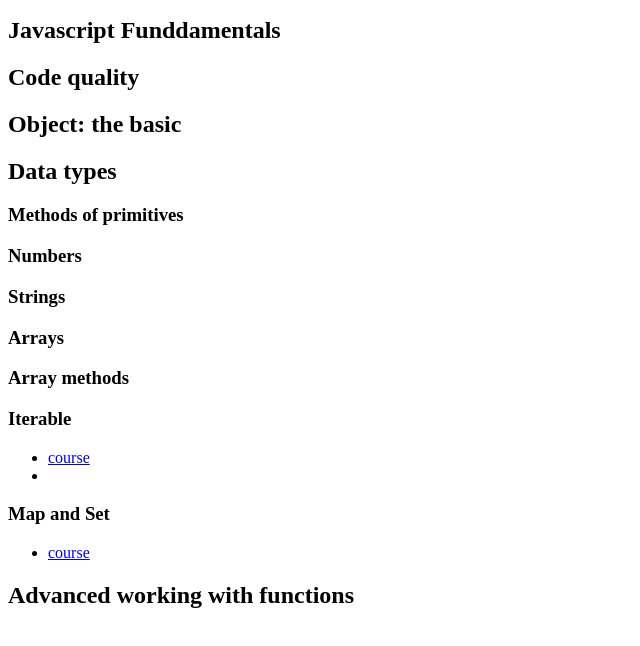
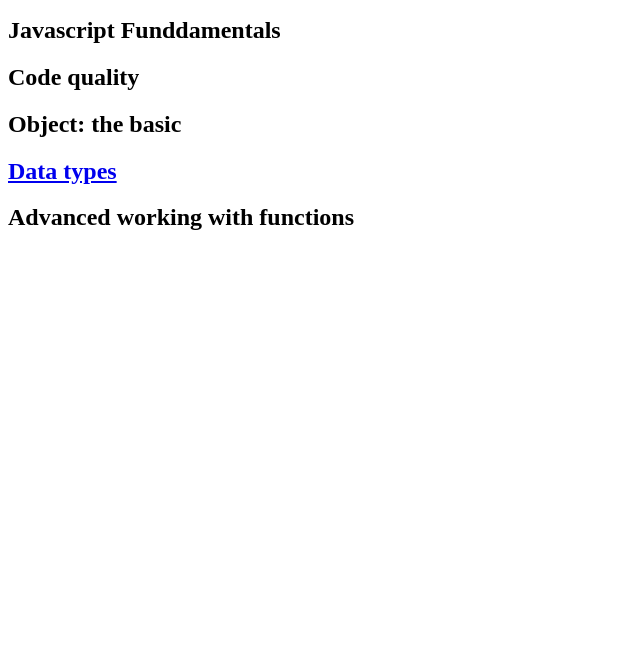
Before and after one commit to hismilodon/learnjs, a plain HTML site: page index.html in a window 1280 px wide. Shown: the part 110-756 px from the top of the page, without its empty margins (0-640 px from the left). Drawn offline with Linux system fonts and the light colour scheme.

Commit message:
restruct dir

```diff
--- a/index.html
+++ b/index.html
@@ -13,27 +13,7 @@
     <h2>Javascript Funddamentals</h2>
     <h2>Code quality</h2>
     <h2>Object: the basic</h2>
-    <h2>Data types</h2>
-    <div id="data-types">
-        <h3>Methods of primitives</h3>
-        <h3>Numbers</h3>
-        <h3>Strings</h3>
-        <h3>Arrays</h3>
-        <h3>Array methods</h3>
-        <h3>Iterable</h3>
-        <div id="iterable">
-            <ul>
-                <li><a href="data-types/iterable/course/index.html">course</a></li>
-                <li><a href="data-types/iterable/tasks/index.html"></a></li>
-            </ul>
-        </div>
-        <h3>Map and Set</h3>
-        <div id="map-and-set">
-            <ul>
-                <li><a href="data-types/map-and-set/course/index.html">course</a></li>
-            </ul>
-        </div>
-    </div>
+    <h2><a href="data-types/index.html">Data types</a></h2>
     <h2>Advanced working with functions</h2>
 </body>
 
```
Also changed, not shown: data-types/index.html (added, +17 -0 lines), data-types/iterable/index.html (added, +17 -0 lines).
